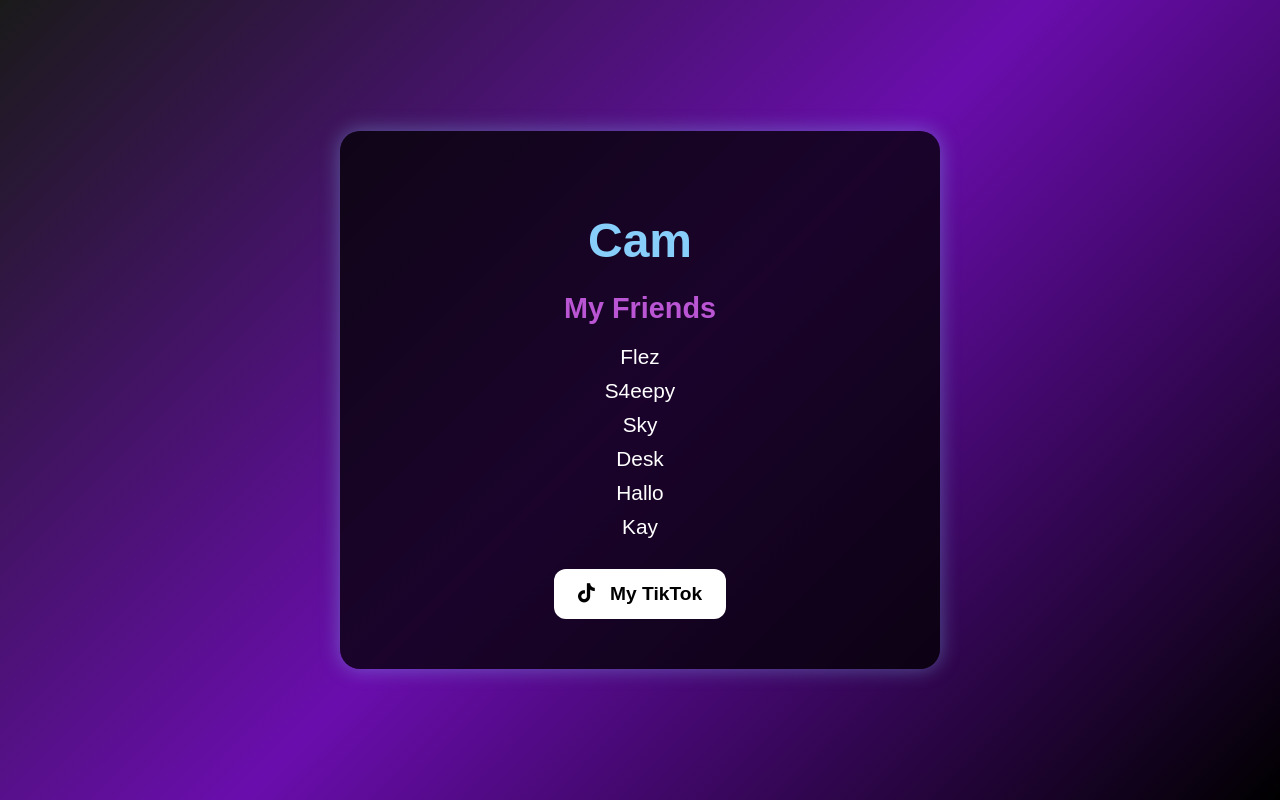
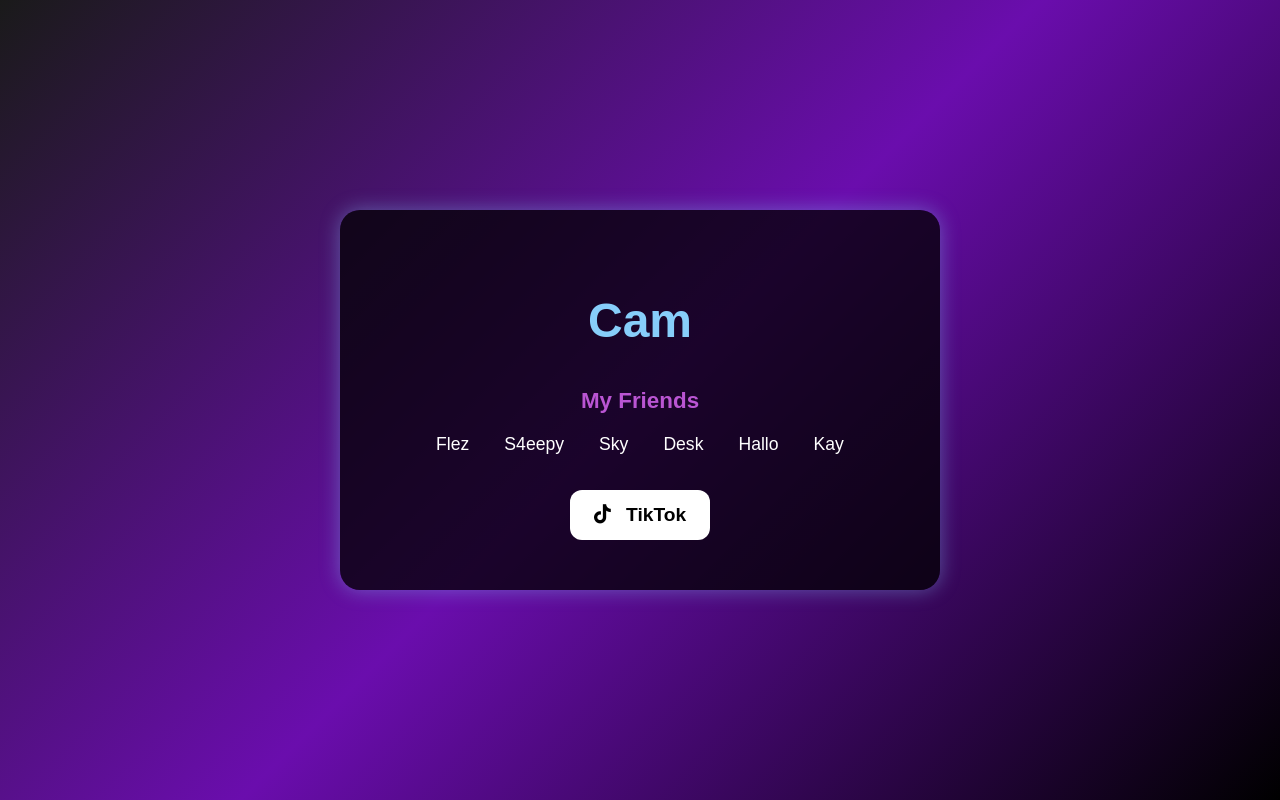
Before and after one commit to gcydf7f6/cam, a plain HTML site: page index.html in a window 1280 px wide. Drawn offline with Linux system fonts and the light colour scheme.

Commit message:
Update index.html

```diff
--- a/index.html
+++ b/index.html
@@ -34,24 +34,29 @@
     h1 {
       font-size: 3rem;
       color: #87CEFA;
-      margin-bottom: 20px;
+      margin-bottom: 40px;
     }
 
     h2 {
-      font-size: 1.8rem;
+      font-size: 1.4rem;
       color: #BA55D3;
-      margin-bottom: 20px;
+      margin-bottom: 15px;
+      margin-top: 20px;
     }
 
     ul {
       list-style: none;
       padding: 0;
-      margin-bottom: 30px;
+      margin: 0 0 30px 0;
+      display: flex;
+      flex-wrap: wrap;
+      justify-content: center;
+      gap: 15px;
     }
 
     ul li {
-      font-size: 1.3rem;
-      margin: 10px 0;
+      font-size: 1.1rem;
+      margin: 5px 10px;
     }
 
     .tiktok-btn {
@@ -86,6 +91,7 @@
 
   <div class="container">
     <h1>Cam</h1>
+
     <h2>My Friends</h2>
     <ul>
       <li>Flez</li>
@@ -95,8 +101,9 @@
       <li>Hallo</li>
       <li>Kay</li>
     </ul>
+
     <a href="https://www.tiktok.com/@femboy.cam" target="_blank" class="tiktok-btn">
-      <i class="fab fa-tiktok"></i> My TikTok
+      <i class="fab fa-tiktok"></i> TikTok
     </a>
   </div>
 
```
